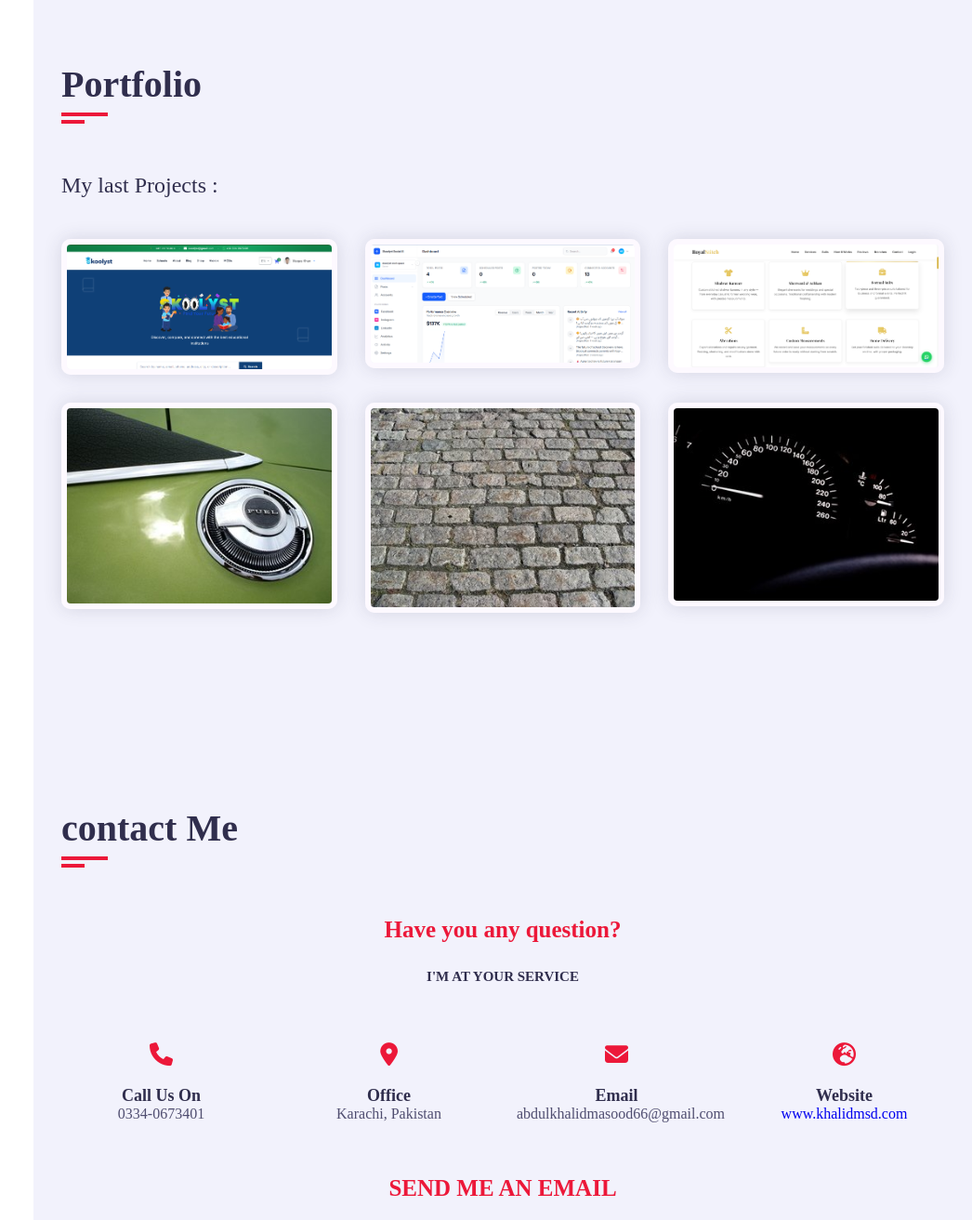
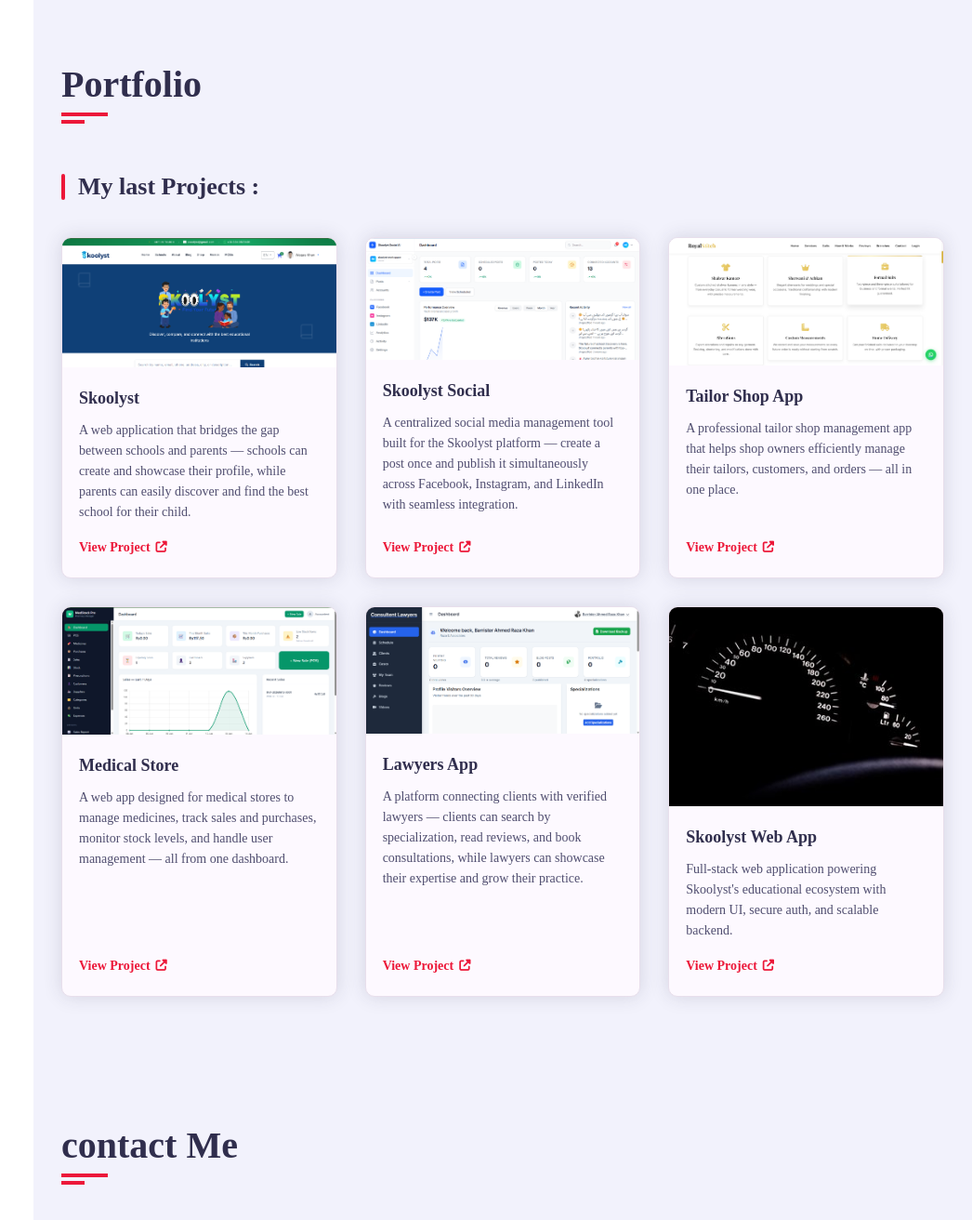
Before and after one commit to abdul-khalid-66/abdul-khalid-66.github.io, a PHP site: page / in a window 1280 px wide. Shown: the part 4591-5903 px from the top of the page at 93% size, without its empty margins (234-1280 px from the left). Run offline with PHP 8.4, Linux system fonts and the light colour scheme; some libraries are stand-ins or nearby versions; some web fonts are replaced.

Commit message:
new 2 projecte added successfully

```diff
--- a/css/style.css
+++ b/css/style.css
@@ -573,11 +573,25 @@ color: #ffffffff;
 .portfolio .portfolio-heading{
     flex: 0 0 100%;
     max-width: 100%;
-    margin-bottom: 40px;
+    margin-bottom: 35px;
 }
 .portfolio .portfolio-heading h2{
-    color:  var(--text-black-900);
-    font-weight: 500;
+    font-size: 26px;
+    color: var(--text-black-900);
+    font-weight: 600;
+    position: relative;
+    padding-left: 18px;
+}
+.portfolio .portfolio-heading h2::before{
+    content: '';
+    position: absolute;
+    left: 0;
+    top: 50%;
+    transform: translateY(-50%);
+    width: 4px;
+    height: 28px;
+    background-color: var(--skin-color);
+    border-radius: 2px;
 }
 .portfolio .portfolio-item{
     flex: 0 0 33.33%;
@@ -585,14 +599,62 @@ color: #ffffffff;
     margin-bottom: 30px;
 }
 .portfolio .portfolio-item-inner{
-    border: 6px solid var(--bg-black-100);
+    background-color: var(--bg-black-100);
+    border: 1px solid var(--bg-black-50);
     border-radius: 10px;
     overflow: hidden;
-    cursor: pointer;
+    height: 100%;
+    display: flex;
+    flex-direction: column;
+    transition: all 0.3s ease;
 }
-.portfolio .portfolio-item-inner .portfolio-img img{
+.portfolio .portfolio-item-inner:hover{
+    transform: translateY(-6px);
+    box-shadow: 0 12px 30px rgba(48, 46, 77, 0.12);
+}
+.portfolio .portfolio-img{
+    position: relative;
+    overflow: hidden;
+}
+.portfolio .portfolio-img img{
     width: 100%;
     display: block;
+    transition: transform 0.3s ease;
+}
+.portfolio .portfolio-item-inner:hover .portfolio-img img{
+    transform: scale(1.05);
+}
+.portfolio .portfolio-info{
+    padding: 20px 18px 22px;
+    flex: 1;
+    display: flex;
+    flex-direction: column;
+}
+.portfolio .portfolio-info .portfolio-title{
+    font-size: 18px;
+    font-weight: 700;
+    color: var(--text-black-900);
+    margin-bottom: 10px;
+    text-transform: capitalize;
+}
+.portfolio .portfolio-info .portfolio-desc{
+    font-size: 14px;
+    line-height: 22px;
+    color: var(--text-black-700);
+    margin-bottom: 16px;
+    flex: 1;
+}
+.portfolio .portfolio-info .portfolio-link{
+    font-size: 14px;
+    font-weight: 600;
+    color: var(--skin-color);
+    display: inline-flex;
+    align-items: center;
+    gap: 6px;
+    transition: gap 0.3s ease;
+}
+.portfolio .portfolio-info .portfolio-link:hover{
+    gap: 10px;
 }
 
 
--- a/index.html
+++ b/index.html
@@ -84,11 +84,6 @@
             .section { padding: 0 15px; }
             html { scroll-behavior: smooth; }
         }
-
-        /* ===== PORTFOLIO ===== */
-        .portfolio-img { position: relative; overflow: hidden; }
-        .portfolio-img img { width: 100%; display: block; transition: transform 0.3s ease; }
-        .portfolio-item-inner:hover .portfolio-img img { transform: scale(1.05); }
 
     </style>
 
@@ -528,7 +523,14 @@
                         <div class="portfolio-item padd-15">
                             <div class="portfolio-item-inner shadow-dark">
                                 <div class="portfolio-img">
-                                    <a href="https://skoolyst.com/en" target="_blank"><img src="image/Skoolyst.png" alt="Industrial Website"></a>
+                                    <a href="https://skoolyst.com/en" target="_blank" rel="noopener noreferrer">
+                                        <img src="image/Skoolyst.png" alt="Skoolyst Platform">
+                                    </a>
+                                </div>
+                                <div class="portfolio-info">
+                                    <h4 class="portfolio-title">Skoolyst</h4>
+                                    <p class="portfolio-desc">A web application that bridges the gap between schools and parents — schools can create and showcase their profile, while parents can easily discover and find the best school for their child.</p>
+                                    <a href="https://skoolyst.com/en" target="_blank" rel="noopener noreferrer" class="portfolio-link">View Project <i class="fa fa-external-link-alt"></i></a>
                                 </div>
                             </div>
                         </div>
@@ -536,7 +538,14 @@
                         <div class="portfolio-item padd-15">
                             <div class="portfolio-item-inner shadow-dark">
                                 <div class="portfolio-img">
-                                    <a href="https://socialstaging.skoolyst.com" target="_blank"><img src="image/socialstagingproject.png" alt="Project 2"></a>
+                                    <a href="https://socialstaging.skoolyst.com" target="_blank" rel="noopener noreferrer">
+                                        <img src="image/socialstagingproject.png" alt="Skoolyst Social Staging">
+                                    </a>
+                                </div>
+                                <div class="portfolio-info">
+                                    <h4 class="portfolio-title">Skoolyst Social</h4>
+                                    <p class="portfolio-desc">A centralized social media management tool built for the Skoolyst platform — create a post once and publish it simultaneously across Facebook, Instagram, and LinkedIn with seamless integration.</p>
+                                    <a href="https://socialstaging.skoolyst.com" target="_blank" rel="noopener noreferrer" class="portfolio-link">View Project <i class="fa fa-external-link-alt"></i></a>
                                 </div>
                             </div>
                         </div>
@@ -544,7 +553,14 @@
                         <div class="portfolio-item padd-15">
                             <div class="portfolio-item-inner shadow-dark">
                                 <div class="portfolio-img">
-                                    <a href="https://tailor.jaansfabrics.com" target="_blank"><img src="image/tailorshop.png" alt="Login Registration"></a>
+                                    <a href="https://tailor.jaansfabrics.com" target="_blank" rel="noopener noreferrer">
+                                        <img src="image/tailorshop.png" alt="Jaans Fabrics Tailor Shop">
+                                    </a>
+                                </div>
+                                <div class="portfolio-info">
+                                    <h4 class="portfolio-title">Tailor Shop App</h4>
+                                    <p class="portfolio-desc">A professional tailor shop management app that helps shop owners efficiently manage their tailors, customers, and orders — all in one place.</p>
+                                    <a href="https://tailor.jaansfabrics.com" target="_blank" rel="noopener noreferrer" class="portfolio-link">View Project <i class="fa fa-external-link-alt"></i></a>
                                 </div>
                             </div>
                         </div>
@@ -552,7 +568,14 @@
                         <div class="portfolio-item padd-15">
                             <div class="portfolio-item-inner shadow-dark">
                                 <div class="portfolio-img">
-                                    <a href="https://github.com/abdul-khalid-66/persolan-portfolio.github.io.git" target="_blank"><img src="image/large_4.jpg" alt="Portfolio"></a>
+                                    <a href="https://medicalstore.saifpindiautos.com/" target="_blank" rel="noopener noreferrer">
+                                        <img src="image/medicalstore.png" alt="Medical Store">
+                                    </a>
+                                </div>
+                                <div class="portfolio-info">
+                                    <h4 class="portfolio-title">Medical Store</h4>
+                                    <p class="portfolio-desc">A web app designed for medical stores to manage medicines, track sales and purchases, monitor stock levels, and handle user management — all from one dashboard.</p>
+                                    <a href="https://medicalstore.saifpindiautos.com/" target="_blank" rel="noopener noreferrer" class="portfolio-link">View Project <i class="fa fa-external-link-alt"></i></a>
                                 </div>
                             </div>
                         </div>
@@ -560,7 +583,14 @@
                         <div class="portfolio-item padd-15">
                             <div class="portfolio-item-inner shadow-dark">
                                 <div class="portfolio-img">
-                                    <a href="https://github.com/abdul-khalid-66/Best-MCQs-Website-.git" target="_blank"><img src="image/large_5.jpg" alt="MCQs Website"></a>
+                                    <a href="https://lawyers.saifpindiautos.com" target="_blank" rel="noopener noreferrer">
+                                        <img src="image/lawyersapp.png" alt="Best MCQs Website">
+                                    </a>
+                                </div>
+                                <div class="portfolio-info">
+                                    <h4 class="portfolio-title">Lawyers App</h4>
+                                    <p class="portfolio-desc">A platform connecting clients with verified lawyers — clients can search by specialization, read reviews, and book consultations, while lawyers can showcase their expertise and grow their practice.</p>
+                                    <a href="https://lawyers.saifpindiautos.com" target="_blank" rel="noopener noreferrer" class="portfolio-link">View Project <i class="fa fa-external-link-alt"></i></a>
                                 </div>
                             </div>
                         </div>
@@ -568,7 +598,14 @@
                         <div class="portfolio-item padd-15">
                             <div class="portfolio-item-inner shadow-dark">
                                 <div class="portfolio-img">
-                                    <a href="https://skoolyst.com" target="_blank"><img src="image/large_6.jpg" alt="Skoolyst"></a>
+                                    <a href="https://skoolyst.com" target="_blank" rel="noopener noreferrer">
+                                        <img src="image/large_6.jpg" alt="Skoolyst Web App">
+                                    </a>
+                                </div>
+                                <div class="portfolio-info">
+                                    <h4 class="portfolio-title">Skoolyst Web App</h4>
+                                    <p class="portfolio-desc">Full-stack web application powering Skoolyst's educational ecosystem with modern UI, secure auth, and scalable backend.</p>
+                                    <a href="https://skoolyst.com" target="_blank" rel="noopener noreferrer" class="portfolio-link">View Project <i class="fa fa-external-link-alt"></i></a>
                                 </div>
                             </div>
                         </div>
```
Also changed, not shown: image/lawyersapp.png (added), image/medicalstore.png (added).
